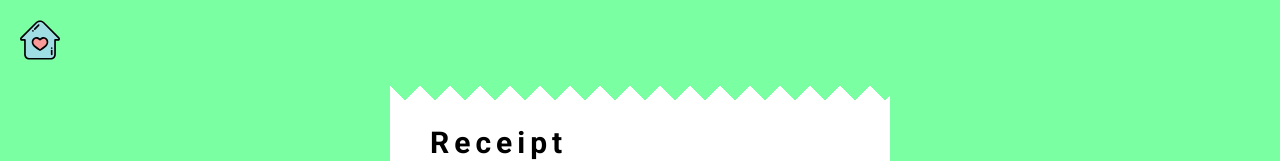
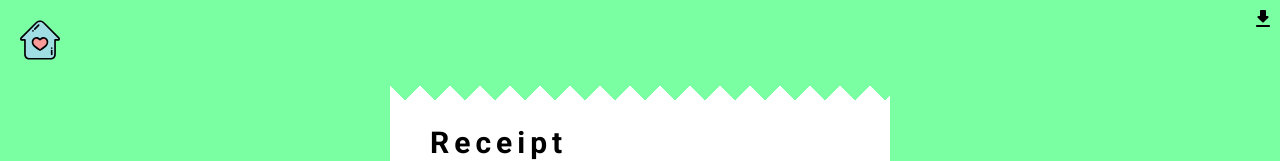
Before and after one commit to jkh2801/next-animation, a Next.js app: page /receipt in a window 1280 px wide. Shown: the top 161 px of the page. Built offline with nearby package versions, Linux system fonts and the light colour scheme.

Commit message:
feat: add receipt page

```diff
--- a/domains/receipt/Receipt.module.scss
+++ b/domains/receipt/Receipt.module.scss
@@ -52,3 +52,9 @@
     height: 40px;
   }
 }
+
+.download {
+  position: absolute;
+  top: 10px;
+  right: 10px;
+}
--- a/domains/receipt/WebReceiptPage.tsx
+++ b/domains/receipt/WebReceiptPage.tsx
@@ -1,12 +1,14 @@
 import { HomeButton } from '@components/button';
 import cn from 'classnames';
 import dayjs from 'dayjs';
-import { useEffect, useState } from 'react';
+import { toPng } from 'html-to-image';
+import { useEffect, useRef, useState } from 'react';
 import styles from './Receipt.module.scss';
+import DownloadIcon from '@assets/downloadIcon.svg';
 
 const WebReceiptPage = () => {
   console.log('WebReceiptPage');
-
+  const ref = useRef<HTMLDivElement>(null);
   const [isDownload, setIsDownload] = useState(true);
   const [info, setInfo] = useState({
     name: 'Shop Name or Shop Address',
@@ -28,9 +30,28 @@ const WebReceiptPage = () => {
     }
   };
 
+  const clickEvent = () => {
+    if (ref.current === null) {
+      return;
+    }
+    toPng(ref.current, { cacheBust: true })
+      .then(dataUrl => {
+        const link = document.createElement('a');
+        link.download = 'my-image-name.png';
+        link.href = dataUrl;
+        link.click();
+      })
+      .catch(err => {
+        console.log(err);
+      });
+  };
+
   return (
-    <div className="body flexCenter" style={{ background: '#7bffa3' }}>
+    <div className="body flexCenter" style={{ background: '#7bffa3' }} ref={ref}>
       <HomeButton />
+      <button className={styles.download} onClick={clickEvent}>
+        <DownloadIcon />
+      </button>
       <div className={styles.container}>
         <p className={cn('fs-30 fw-700 number', styles.title)}>Receipt</p>
         <div className={cn('flexColumn gap-5', styles.headerForm)}>
--- a/package.json
+++ b/package.json
@@ -11,6 +11,7 @@
   "dependencies": {
     "classnames": "^2.3.1",
     "dayjs": "^1.11.0",
+    "html-to-image": "^1.9.0",
     "markdown-to-jsx": "^7.1.7",
     "next": "12.1.4",
     "normalize.css": "^8.0.1",
```
Also changed, not shown: assets/downloadIcon.svg (added), 1 other file (tests, documents, lock files or other folders).
